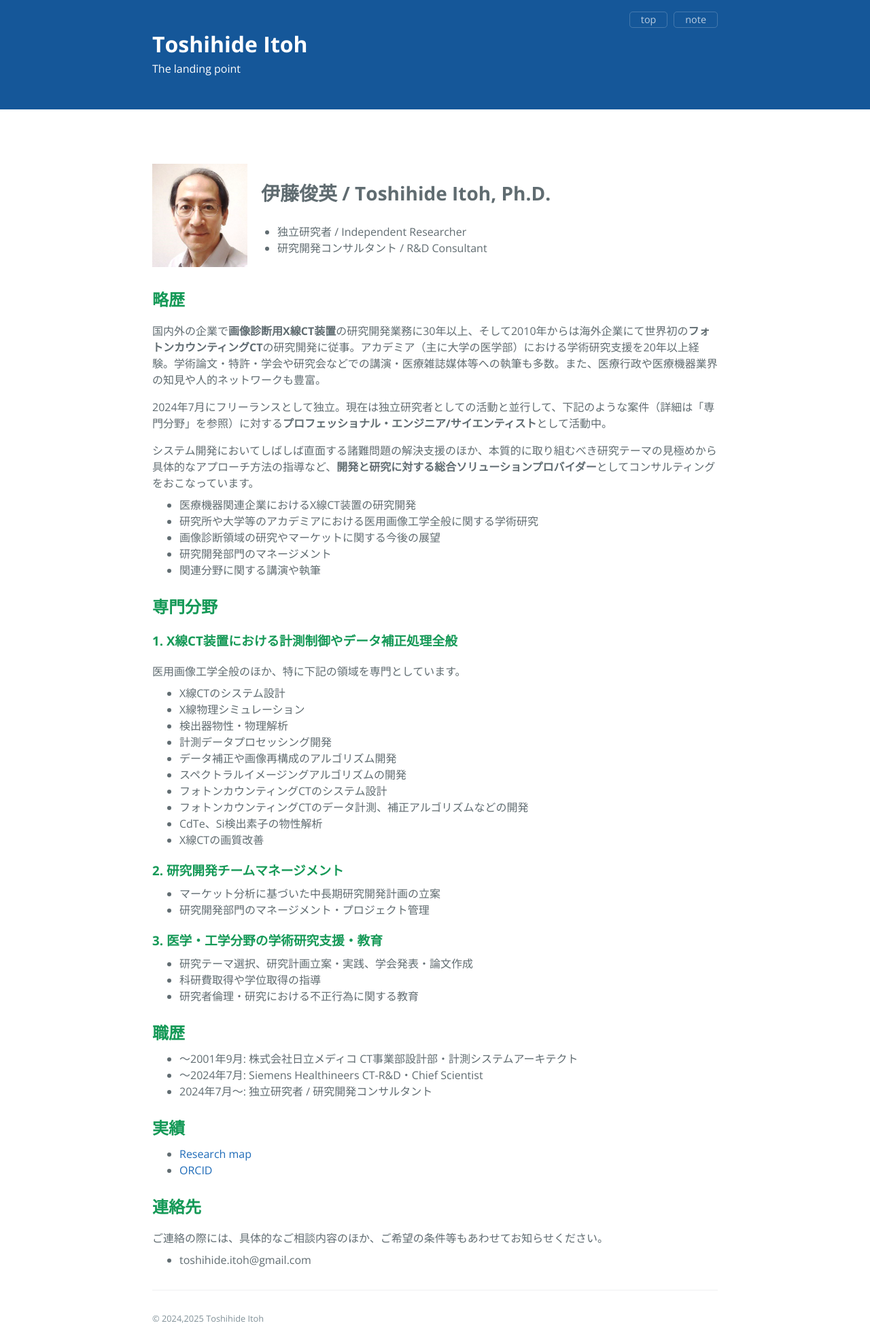
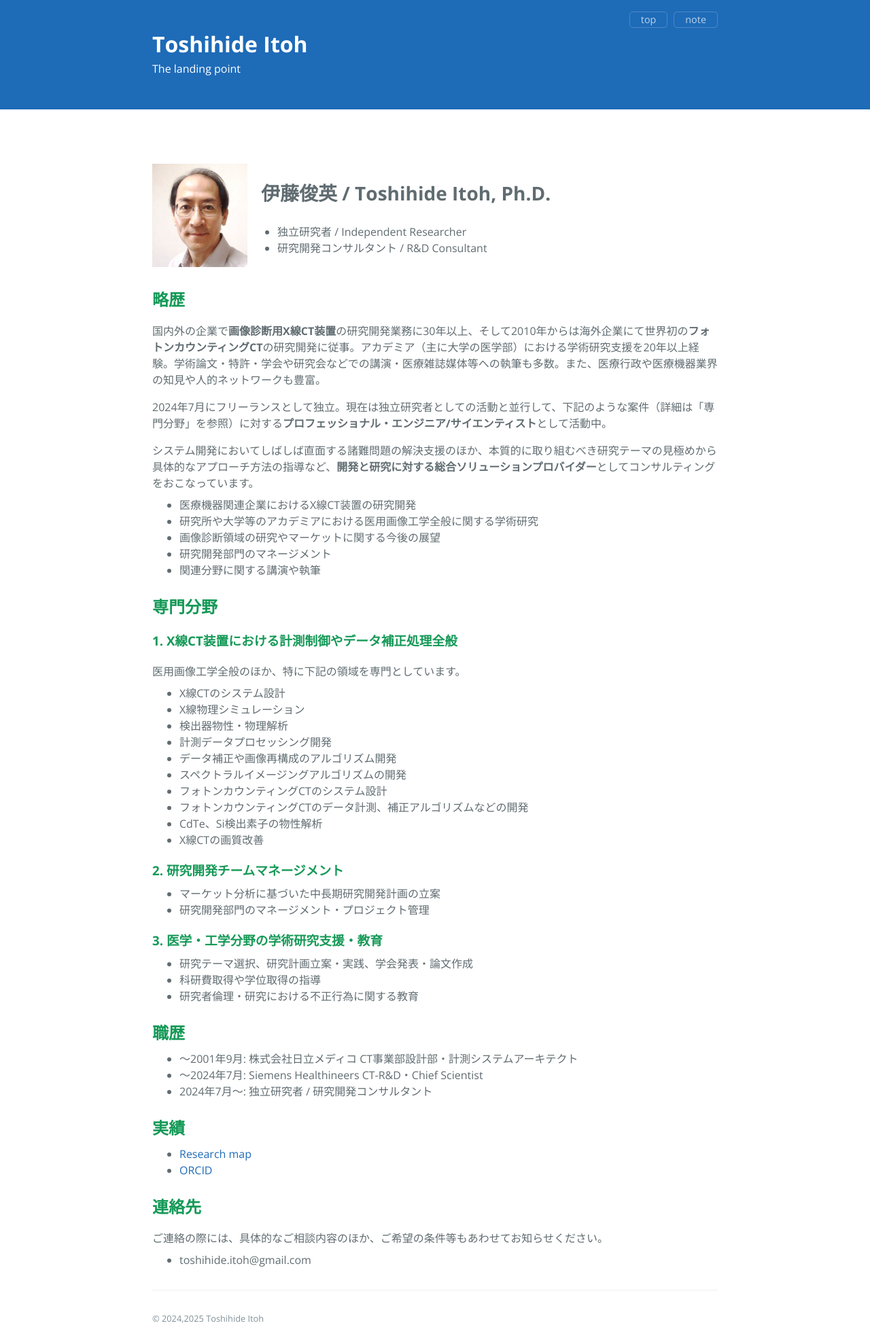
Before and after one commit to toshihide-itoh/toshihide-itoh.github.io, a Jekyll site: the page built from index.md, in a window 1280 px wide. Shown: the whole page at 68% size. Built offline with Jekyll 4.4.1, drawn with Linux system fonts in a browser that asks for light colours.

Commit message:
try to change the background of nav.

```diff
--- a/_sass/jekyll-theme-cayman.scss
+++ b/_sass/jekyll-theme-cayman.scss
@@ -139,7 +139,7 @@ a {
 .page-header {
   color: $header-heading-color;
   background-color: $header-bg-color;
-  // background-image: linear-gradient(120deg, $header-bg-color-secondary, $header-bg-color);
+  background-image: linear-gradient(120deg, $header-bg-color-secondary, $header-bg-color);
   margin-bottom: 0rem;
 
   @include large {
--- a/_sass/variables.scss
+++ b/_sass/variables.scss
@@ -4,9 +4,9 @@ $medium-breakpoint: 42em !default;
 
 // Headers
 $header-heading-color: #fff !default;
-$header-bg-color: #155799 !default;
+$header-bg-color: #1e6bb8 !default;
 // $header-bg-color: #159957 !default;
-// $header-bg-color-secondary: #155799 !default;
+$header-bg-color-secondary: #1e6bb8 !default;
 
 // Text
 $section-headings-color: #159957 !default;
```
